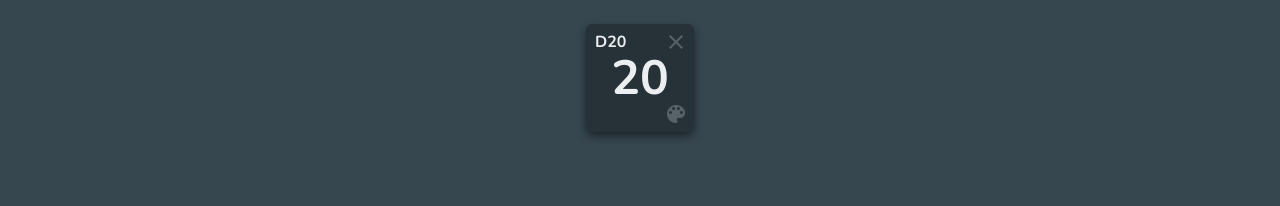
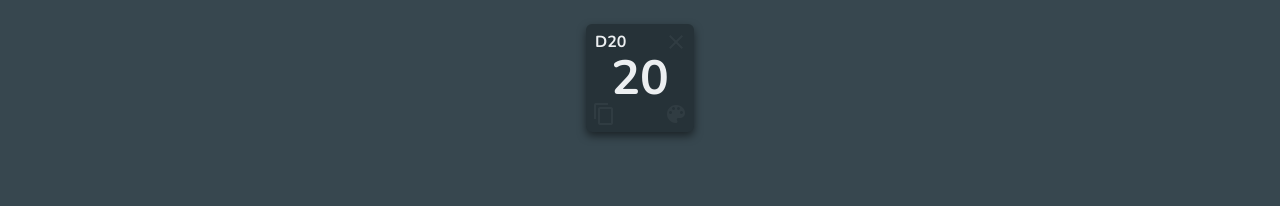
Before and after one commit to SeanMcP/dice-roller, a React (Create React App) app: page / in a window 1280 px wide. Shown: the top 206 px of the page. Built offline with nearby package versions, Linux system fonts and the light colour scheme.

Commit message:
Add duplicate function; fix bug with modal

```diff
--- a/src/components/App.js
+++ b/src/components/App.js
@@ -18,21 +18,19 @@ class App extends Component {
       total: null,
     };
 
+    this._addMany = this._addMany.bind(this);
+    this._addOne = this._addOne.bind(this);
+    this._playSound = this._playSound.bind(this);
+    this._removeDie = this._removeDie.bind(this);
+    this._rollAll = this._rollAll.bind(this);
+    this._setModal = this._setModal.bind(this);
+
   }
   render() {
-    const diceArray = this.state.dice.map(id => (
-      <Die
-        key={id}
-        id={id}
-        removeDie={this._removeDie.bind(this)}
-        onRef={ref => this[id] = ref}
-        playSound={this._playSound.bind(this)}
-      />
-    ));
     return (
       <div className="app-container">
         <div className="dice-container">
-          {diceArray}
+          {this._renderDice()}
         </div>
         <div className={"total-panel" + (this.state.showTotal ? "" : " hide")}>
           Total: <span>{this.state.total}</span>
@@ -43,14 +41,14 @@ class App extends Component {
           </i>
         </div>
         <Navigation
-          addMany={this._addMany.bind(this)}
-          addOne={this._addOne.bind(this)}
-          rollAll={this._rollAll.bind(this)}
-          setModal={this._setModal.bind(this)}
+          addMany={this._addMany}
+          addOne={this._addOne}
+          rollAll={this._rollAll}
+          setModal={this._setModal}
         />
         <Modal
           modalState={this.state.modal}
-          setModal={this._setModal.bind(this)}
+          setModal={this._setModal}
         >
           {this._renderModalContent()}
         </Modal>
@@ -89,6 +87,19 @@ class App extends Component {
 
   _toggleSound() {
     this.setState({ soundOn: !this.state.soundOn, modal: 'none' });
+  }
+
+  _renderDice() {
+    return this.state.dice.map(id => (
+      <Die
+        addOne={this._addOne}
+        id={id}
+        key={id}
+        onRef={ref => this[id] = ref}
+        playSound={this._playSound}
+        removeDie={this._removeDie}
+      />
+    ));
   }
 
   _setModal(string) {
--- a/src/components/Die.js
+++ b/src/components/Die.js
@@ -16,7 +16,8 @@ class Die extends Component {
       isRolling: false
     };
 
-    this._adjustForSize = this._adjustForSize.bind(this);
+    // this._adjustForSize = this._adjustForSize.bind(this);
+    this._duplicate = this._duplicate.bind(this);
     this._handleInput = this._handleInput.bind(this);
     this._handleRemove = this._handleRemove.bind(this);
     this._handleRoll = this._handleRoll.bind(this);
@@ -54,6 +55,11 @@ class Die extends Component {
           {this.state.roll || this.state.sides}
         </div>
         <IconButton
+          action={this._duplicate}
+          contextClass="die-duplicate"
+          icon="content_copy"
+        />
+        <IconButton
           action={this._toggleStyleMenu}
           contextClass="die-edit"
           icon="color_lens"
@@ -70,7 +76,6 @@ class Die extends Component {
 
   _adjustForSize() {
     const length = String(this.state.sides).length;
-    console.log(length);
     if (length < 4) {
       return '';
     } else if (length < 7) {
@@ -81,13 +86,11 @@ class Die extends Component {
     return '';
   }
 
-  _handleRoll() {
-    const sides = this.state.sides;
-    const roll = randomRoll(sides);
-    this.setState({ roll, isRolling: true });
-    setTimeout(() => this.setState({ isRolling: false }), 100);
-    this.props.playSound();
-    return roll;
+  _duplicate() {
+    this.props.addOne({
+      sides: this.state.sides,
+      style: this.state.style
+    });
   }
 
   _handleInput(event) {
@@ -104,6 +107,15 @@ class Die extends Component {
     this.props.removeDie(this.props.id);
   }
 
+  _handleRoll() {
+    const sides = this.state.sides;
+    const roll = randomRoll(sides);
+    this.setState({ roll, isRolling: true });
+    setTimeout(() => this.setState({ isRolling: false }), 100);
+    this.props.playSound();
+    return roll;
+  }
+
   _handleSelect(style) {
     this.setState({ style });
     this._toggleStyleMenu();
@@ -116,6 +128,7 @@ class Die extends Component {
 };
 
 Die.propTypes = {
+  addOne: PropTypes.func.isRequired,
   id: PropTypes.string.isRequired,
   removeDie: PropTypes.func.isRequired,
   playSound: PropTypes.func.isRequired,
--- a/src/styles/die.css
+++ b/src/styles/die.css
@@ -2,6 +2,7 @@
   display: flex;
   flex-flow: row wrap;
   justify-content: center;
+  margin-bottom: 152px;
   padding: 12px;
 }
 
@@ -24,12 +25,12 @@
   background-color: transparent;
 }
 
-.die-delete, .die-edit {
-  opacity: 0.25;
+.die-delete, .die-duplicate, .die-edit {
+  opacity: 0.05;
   transition: all 150ms ease-in-out;
 }
 
-.die-delete:hover, .die-edit:hover {
+.die-delete:hover, .die-duplicate:hover, .die-edit:hover {
   opacity: 0.75;
 }
 
--- a/src/styles/modal.css
+++ b/src/styles/modal.css
@@ -1,7 +1,12 @@
 .modal-container {
     align-items: center;
     display: flex;
+    height: 100%;
     justify-content: center;
+    position: fixed;
+    right: 0;
+    top: 0;
+    width: 100%;
 }
 
 .modal-overlay {
--- a/src/styles/navigation.css
+++ b/src/styles/navigation.css
@@ -43,7 +43,7 @@
   font-size: 36px;
   height: 60px;
   justify-content: center;
-  position: absolute;
+  position: fixed;
   transition: all 150ms ease-in-out;
   width: 100%;
 }
```
Also changed, not shown: 1 other file (tests, documents, lock files or other folders).
